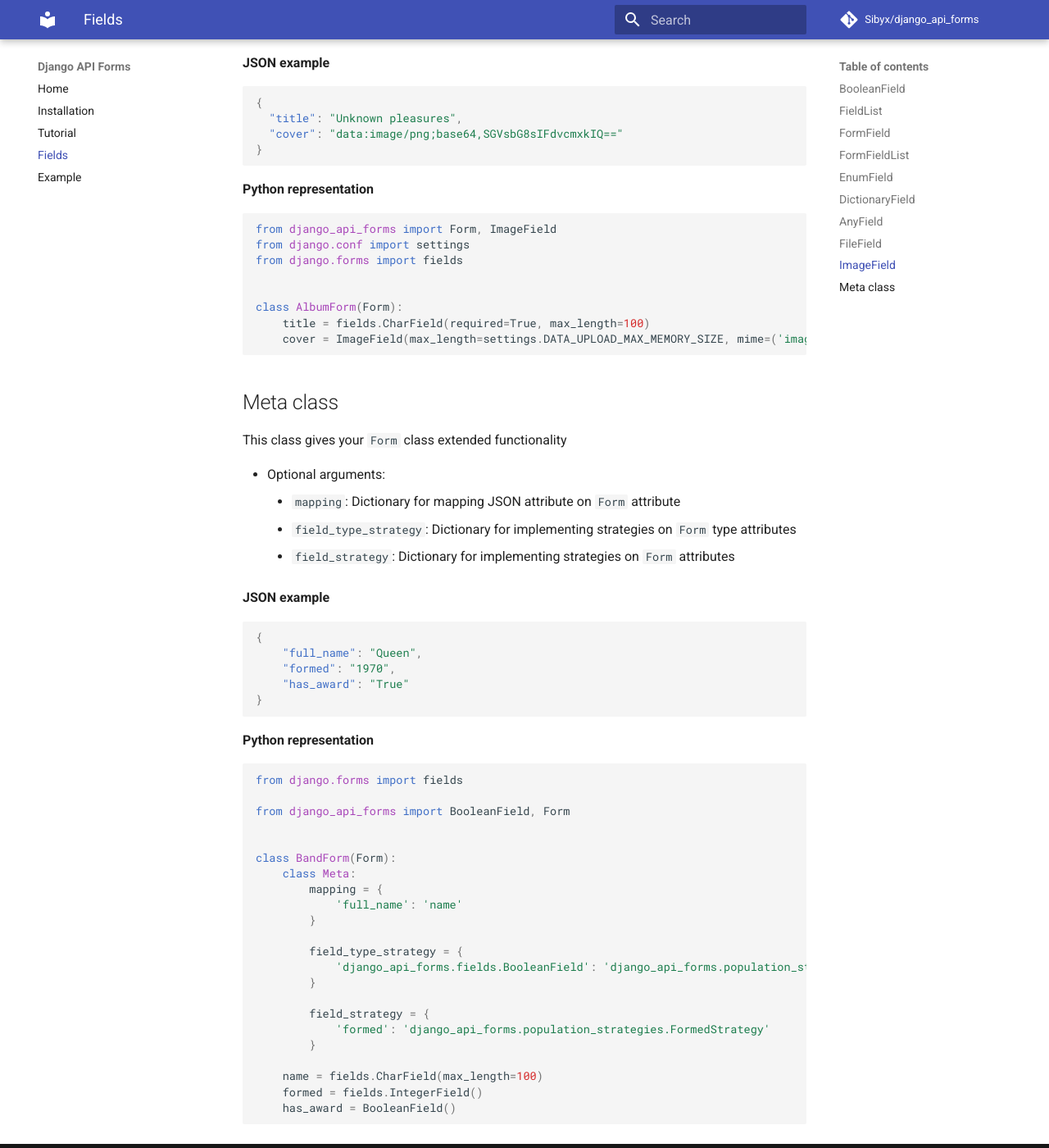
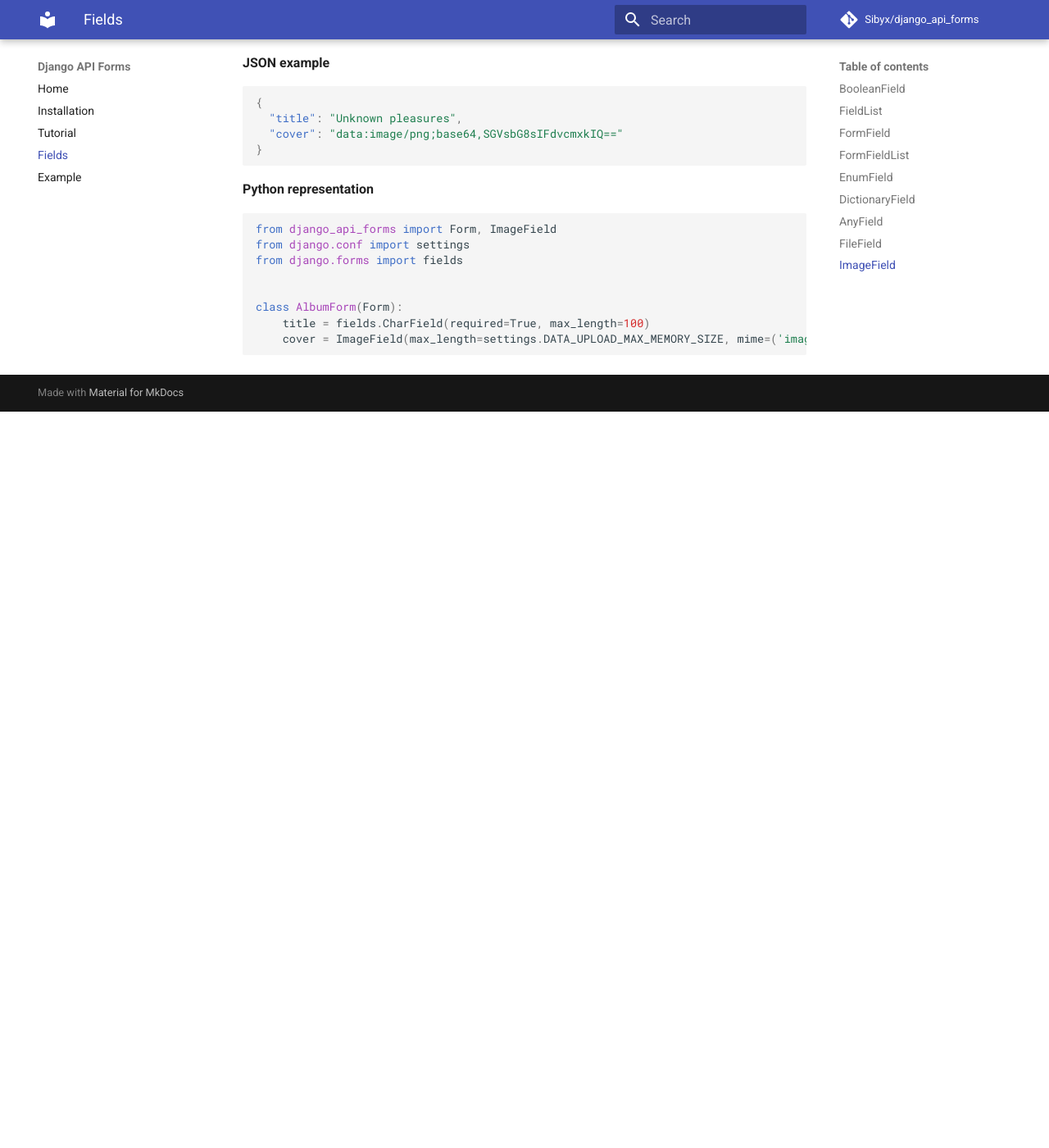
Before and after one commit to Sibyx/django_api_forms, an MkDocs documentation site: the page built from docs/fields.md, in a window 1280 px wide and 1400 px high, scrolled down 7457 px. Shown: the whole window at 82% size. Built offline with MkDocs 1.6.1 and Material for MkDocs 9.7.7, drawn with Linux system fonts in a browser that asks for light colours; comment, search, counter and statistics services are not loaded; after the commit the page ends 7959 px from its top, so only the background shows below that.

````diff
--- a/docs/fields.md
+++ b/docs/fields.md
@@ -353,50 +353,3 @@ class AlbumForm(Form):
     title = fields.CharField(required=True, max_length=100)
     cover = ImageField(max_length=settings.DATA_UPLOAD_MAX_MEMORY_SIZE, mime=('image/png', ))
 ```
-
-## Meta class
-
-This class gives your `Form` class extended functionality
-
-- Optional arguments:
-    - `mapping`: Dictionary for mapping JSON attribute on `Form` attribute
-    - `field_type_strategy`: Dictionary for implementing strategies on `Form` type attributes
-    - `field_strategy`: Dictionary for implementing strategies on `Form` attributes
-
-**JSON example**
-
-```json
-{
-    "full_name": "Queen",
-    "formed": "1970",
-    "has_award": "True"
-}
-```
-
-**Python representation**
-
-```python
-
-from django.forms import fields
-
-from django_api_forms import BooleanField, Form
-
-
-class BandForm(Form):
-    class Meta:
-        mapping = {
-            'full_name': 'name'
-        }
-
-        field_type_strategy = {
-            'django_api_forms.fields.BooleanField': 'django_api_forms.population_strategies.BooleanField'
-        }
-
-        field_strategy = {
-            'formed': 'django_api_forms.population_strategies.FormedStrategy'
-        }
-
-    name = fields.CharField(max_length=100)
-    formed = fields.IntegerField()
-    has_award = BooleanField()
-```
````
Also changed, not shown: README.md (+2 -2 lines), docs/example.md (+3 -18 lines), docs/tutorial.md (+12 -14 lines), 7 other files.
